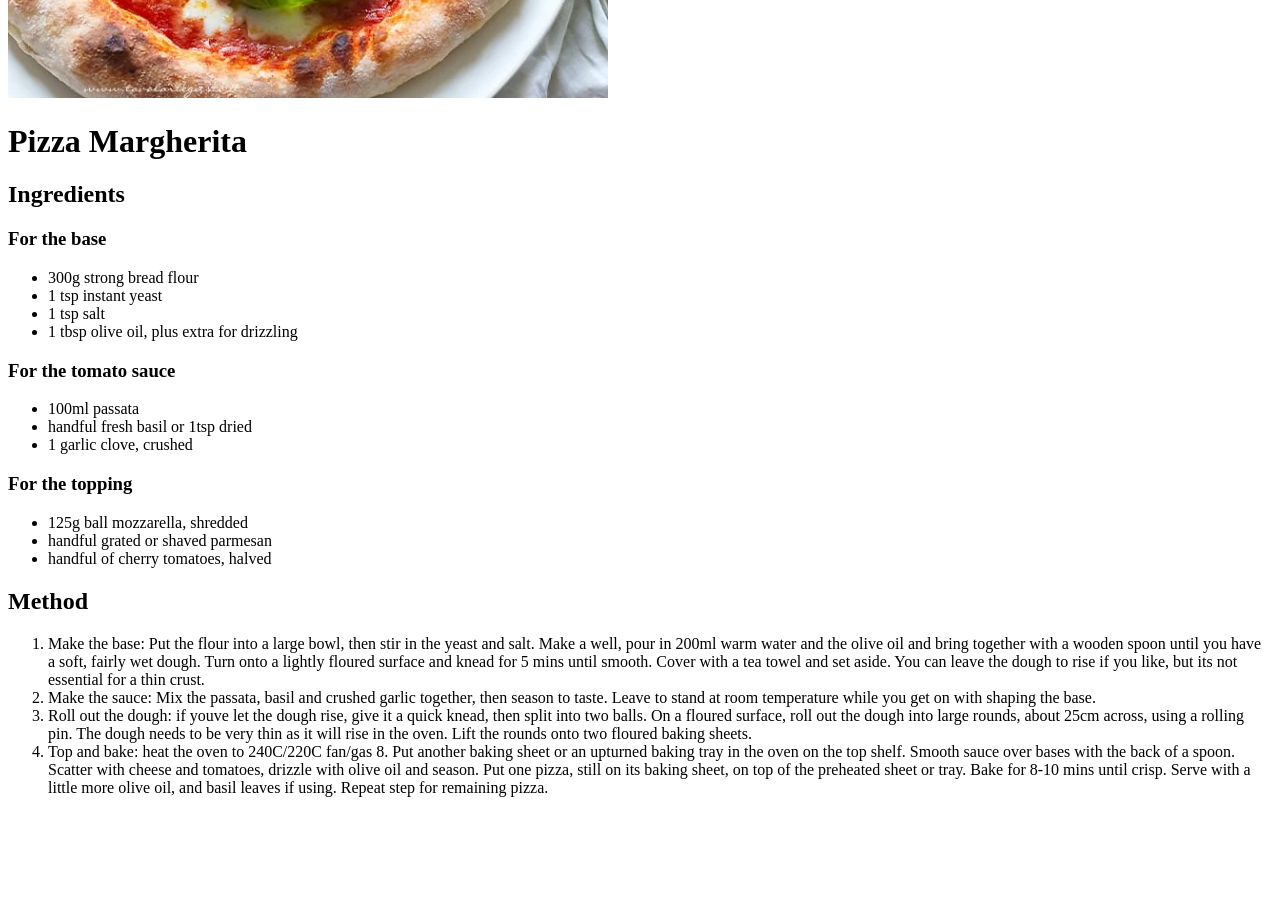
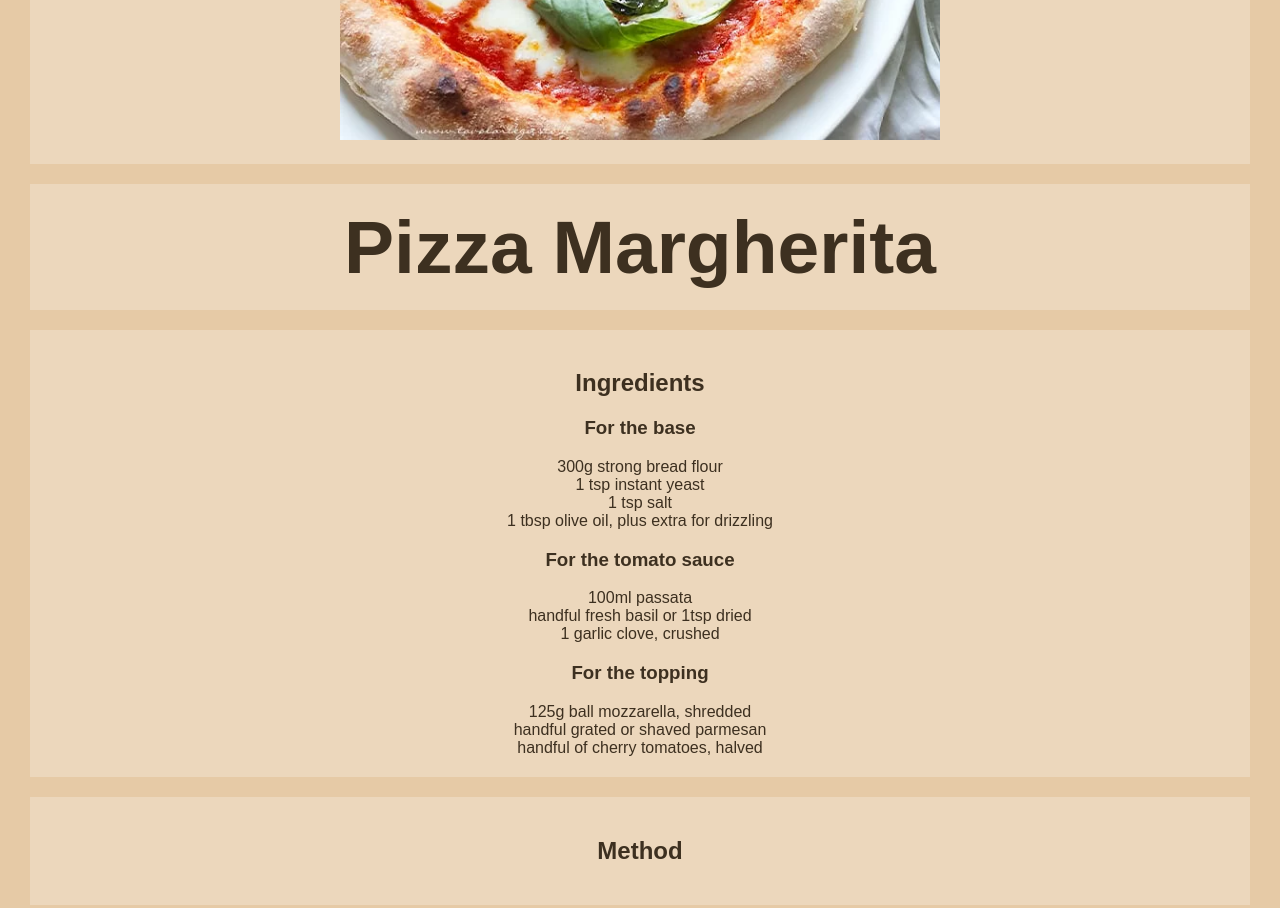
Before and after one commit to megj88/odin-recipes, a plain HTML site: page recipes/pizza.html in a window 1280 px wide. Shown: the part 360-1268 px from the top of the page. Before the commit the page ends 1173 px from the top, so only its background shows below. Drawn offline with Linux system fonts and the light colour scheme.

Commit message:
update recipe page

```diff
--- a/recipes/pizza.html
+++ b/recipes/pizza.html
@@ -4,34 +4,33 @@
     <meta charset="utf-8">
     <title>Pizza Margherita</title>
     <body>
-        <img src="../images/pizza.jpg" width="600">
-        <h1>Pizza Margherita</h1>
-        <h2>Ingredients</h2>
+        <link rel="stylesheet" href="../styles.css">
+        <div><img src="../images/pizza.jpg" width="600"></div>
+        <div class="h1">Pizza Margherita</div>
+        <div><h2>Ingredients</h2>
         <h3>For the base</h3>
-        <ul>
-            <li>300g strong bread flour</li>
-            <li>1 tsp instant yeast</li>
-            <li>1 tsp salt</li>
-            <li>1 tbsp olive oil, plus extra for drizzling</li>
-        </ul>
+            300g strong bread flour<br>
+            1 tsp instant yeast<br>
+            1 tsp salt<br>
+            1 tbsp olive oil, plus extra for drizzling<br>
+
         <h3>For the tomato sauce</h3>
-        <ul>
-            <li>100ml passata</li>
-            <li>handful fresh basil or 1tsp dried</li>
-            <li>1 garlic clove, crushed</li>
-        </ul>
+            100ml passata<br>
+            handful fresh basil or 1tsp dried<br>
+            1 garlic clove, crushed<br>
+
         <h3>For the topping</h3>
-        <ul>
-            <li>125g ball mozzarella, shredded</li>
-            <li>handful grated or shaved parmesan</li>
-            <li>handful of cherry tomatoes, halved</li>
-        </ul>
-     <h2>Method</h2>
-     <ol>
+
+            125g ball mozzarella, shredded<br>
+            handful grated or shaved parmesan<br>
+            handful of cherry tomatoes, halved<br></div>
+
+     <div><h2>Method</h2></div>
+     <ol class="center">
         <li>Make the base: Put the flour into a large bowl, then stir in the yeast and salt. Make a well, pour in 200ml warm water and the olive oil and bring together with a wooden spoon until you have a soft, fairly wet dough. Turn onto a lightly floured surface and knead for 5 mins until smooth. Cover with a tea towel and set aside. You can leave the dough to rise if you like, but its not essential for a thin crust.</li>
-        <li>Make the sauce: Mix the passata, basil and crushed garlic together, then season to taste. Leave to stand at room temperature while you get on with shaping the base.</li>
-        <li>Roll out the dough: if youve let the dough rise, give it a quick knead, then split into two balls. On a floured surface, roll out the dough into large rounds, about 25cm across, using a rolling pin. The dough needs to be very thin as it will rise in the oven. Lift the rounds onto two floured baking sheets.</li>
-        <li>Top and bake: heat the oven to 240C/220C fan/gas 8. Put another baking sheet or an upturned baking tray in the oven on the top shelf. Smooth sauce over bases with the back of a spoon. Scatter with cheese and tomatoes, drizzle with olive oil and season. Put one pizza, still on its baking sheet, on top of the preheated sheet or tray. Bake for 8-10 mins until crisp. Serve with a little more olive oil, and basil leaves if using. Repeat step for remaining pizza.</li>
+        <br><li>Make the sauce: Mix the passata, basil and crushed garlic together, then season to taste. Leave to stand at room temperature while you get on with shaping the base.</li>
+        <br><li>Roll out the dough: if youve let the dough rise, give it a quick knead, then split into two balls. On a floured surface, roll out the dough into large rounds, about 25cm across, using a rolling pin. The dough needs to be very thin as it will rise in the oven. Lift the rounds onto two floured baking sheets.</li>
+        <br><li>Top and bake: heat the oven to 240C/220C fan/gas 8. Put another baking sheet or an upturned baking tray in the oven on the top shelf. Smooth sauce over bases with the back of a spoon. Scatter with cheese and tomatoes, drizzle with olive oil and season. Put one pizza, still on its baking sheet, on top of the preheated sheet or tray. Bake for 8-10 mins until crisp. Serve with a little more olive oil, and basil leaves if using. Repeat step for remaining pizza.</li>
      </ol>
     </body>
 </head>
--- /dev/null
+++ b/styles.css
@@ -0,0 +1,43 @@
+body {
+    background-color: rgba(222, 184, 135, 0.74);
+    color: rgb(61, 48, 32);
+    font-family: Arial, Helvetica, sans-serif;
+    font-size: medium;
+    padding: 2px;
+}
+
+.h1 {
+    color:rgb(61, 48, 32);
+    background-color: rgba(255, 255, 255, 0.247);
+    text-align: center;
+    font-size: 75px;
+    font-weight: bold;
+    padding: 20px;
+    margin: 20px;
+}
+
+div {
+    color: rgb(61, 48, 32);
+    background-color: rgba(255, 255, 255, 0.247);
+    text-align: center;
+    font-size: medium;
+    padding: 20px;
+    margin: 20px;
+}
+
+.center {
+    text-align: center;
+    background-color: rgba(252, 252, 252, 0.247);
+    list-style-position: inside;
+    padding: 20px;
+    margin: 20px;
+  }
+
+  .links-list a {
+    text-decoration: none;
+    padding: 1em 2em;
+  }
+
+  .links-list a:hover {
+    background-color: rgba(252, 252, 252, 0.247);
+  }
```
Also changed, not shown: index.html (+10 -6 lines), recipes/lasagna.html (+40 -36 lines), recipes/sandwich.html (+15 -15 lines).
